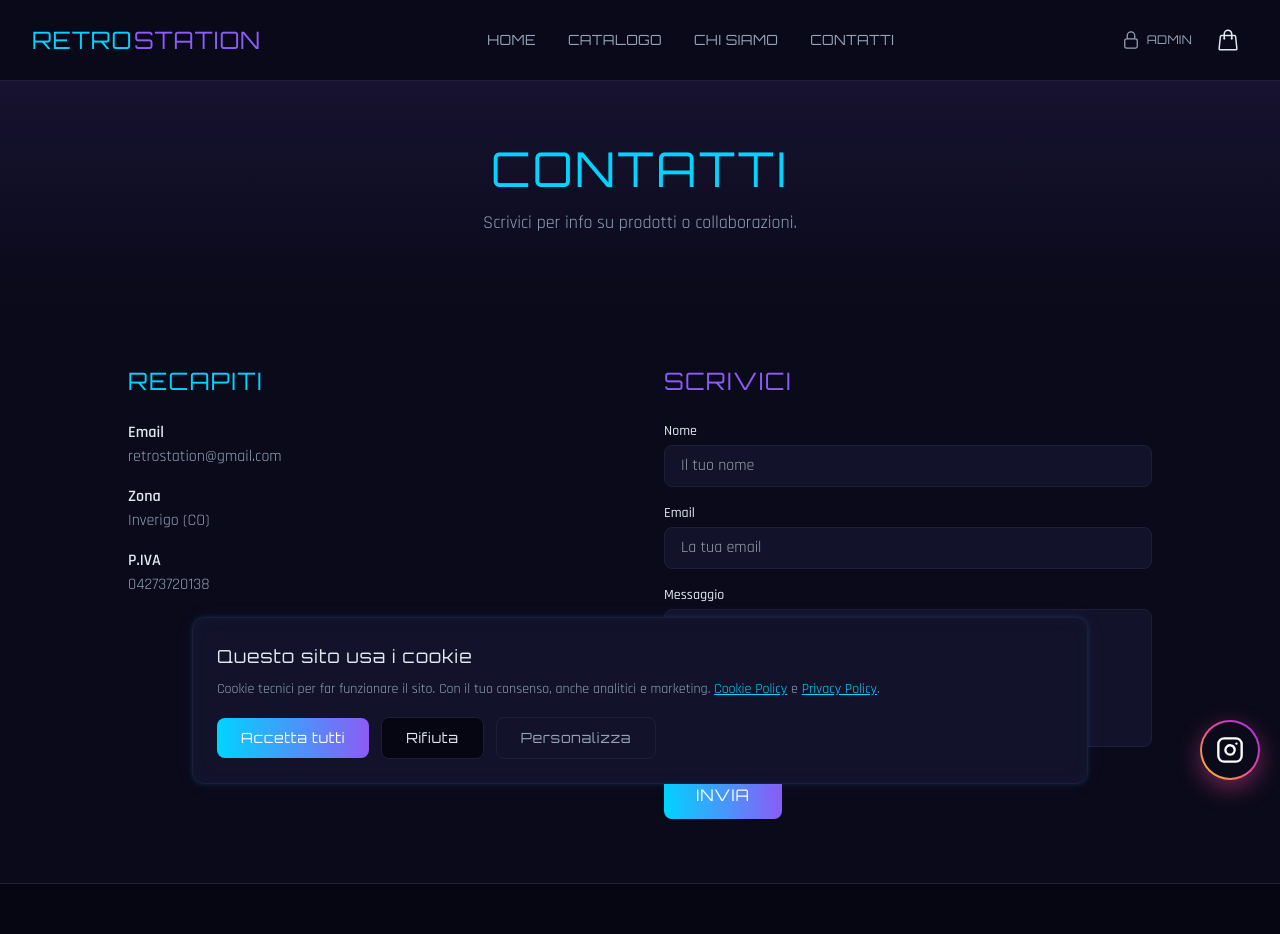
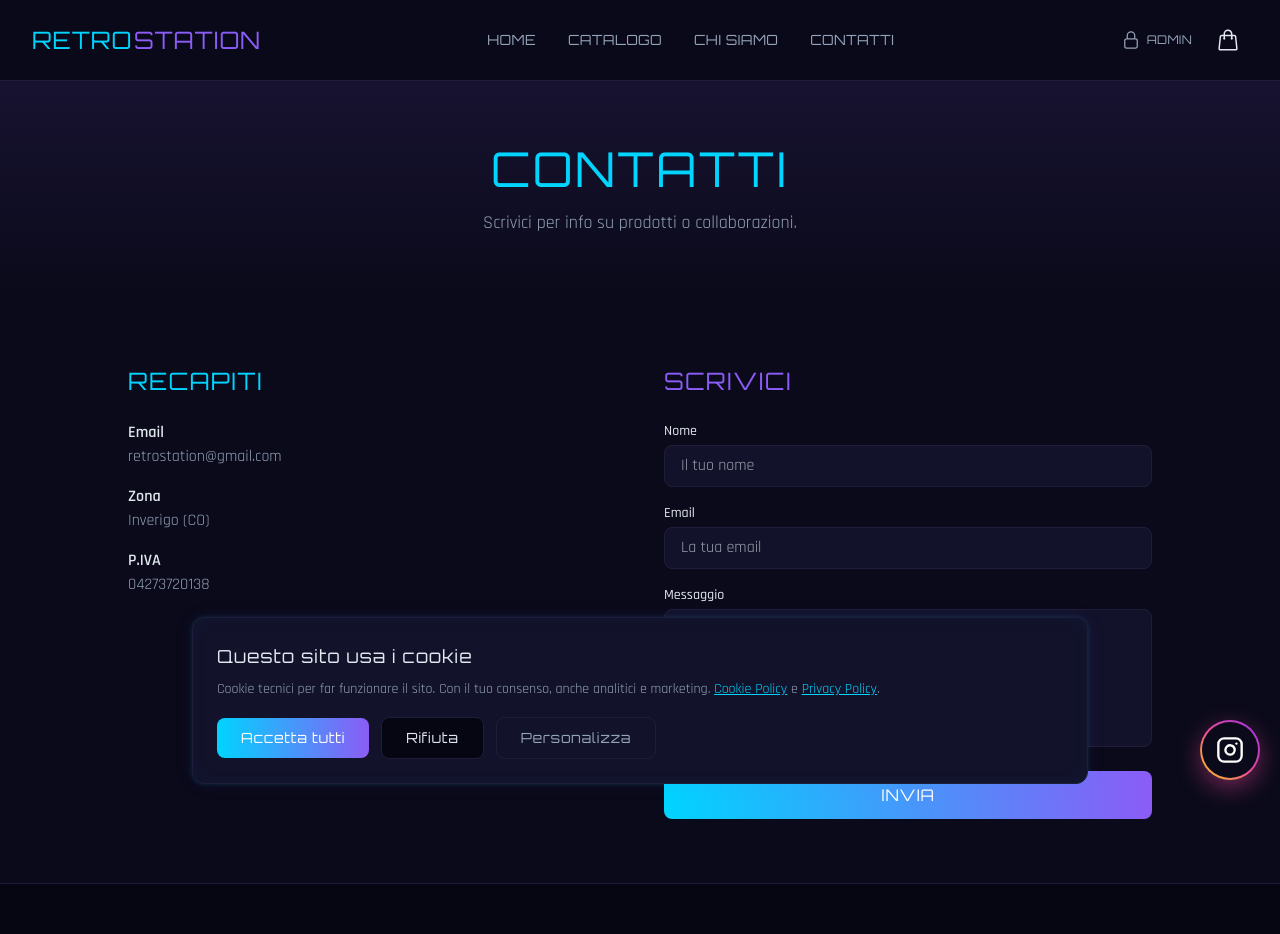
Before and after one commit to samueleberetta/officina-del-regalo, a Next.js app: page /contatti in a window 1280 px wide. Shown: the top 934 px of the page. Built offline with nearby package versions, Linux system fonts and the light colour scheme.

Commit message:
ui(contatti): bottone INVIA full-width, allineato al form

```diff
--- a/src/app/contatti/page.tsx
+++ b/src/app/contatti/page.tsx
@@ -104,7 +104,7 @@ export default function ContattiPage() {
               </div>
               <button
                 type="submit"
-                className="rounded-lg bg-gradient-to-r from-neon-blue to-neon-purple text-white px-5 py-2 text-sm sm:px-8 sm:py-3 sm:text-base font-heading tracking-wider hover:opacity-90 transition-opacity"
+                className="w-full rounded-lg bg-gradient-to-r from-neon-blue to-neon-purple text-white py-3 text-base font-heading tracking-wider hover:opacity-90 transition-opacity"
               >
                 INVIA
               </button>
```
